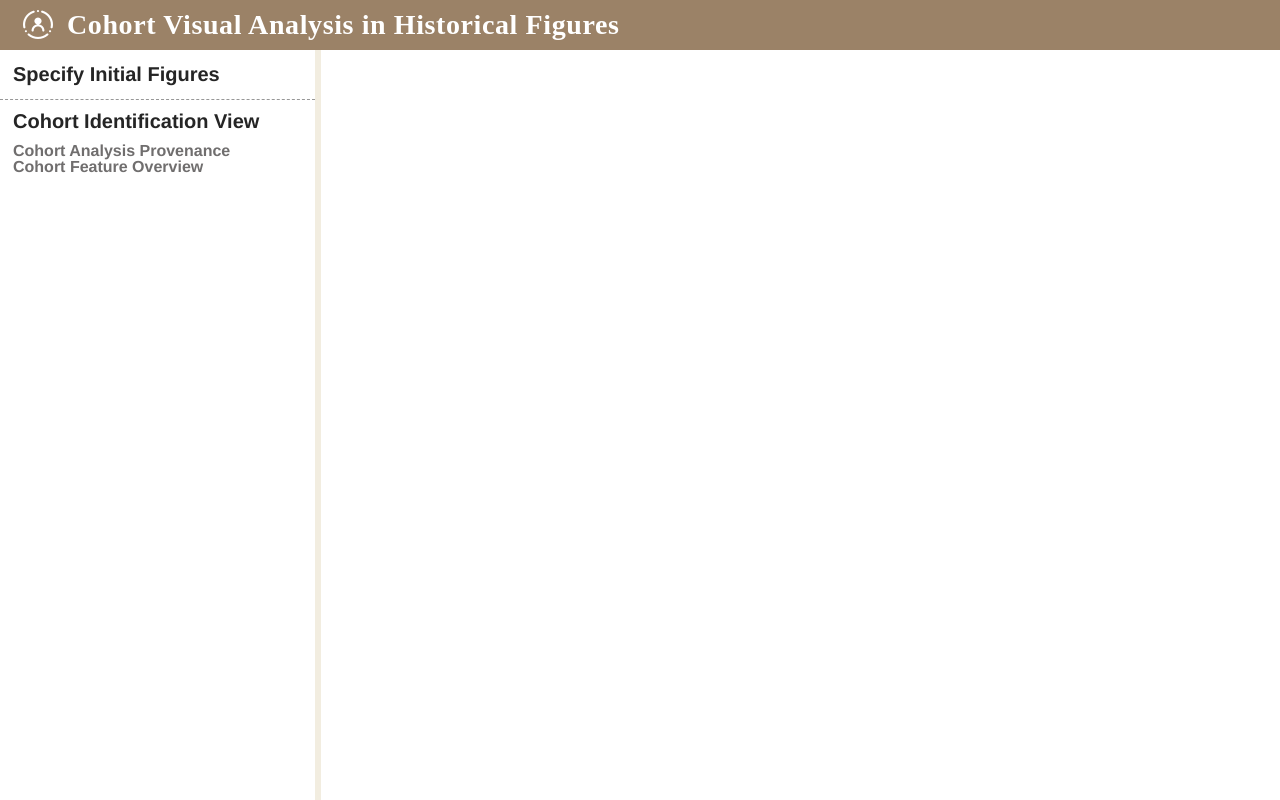
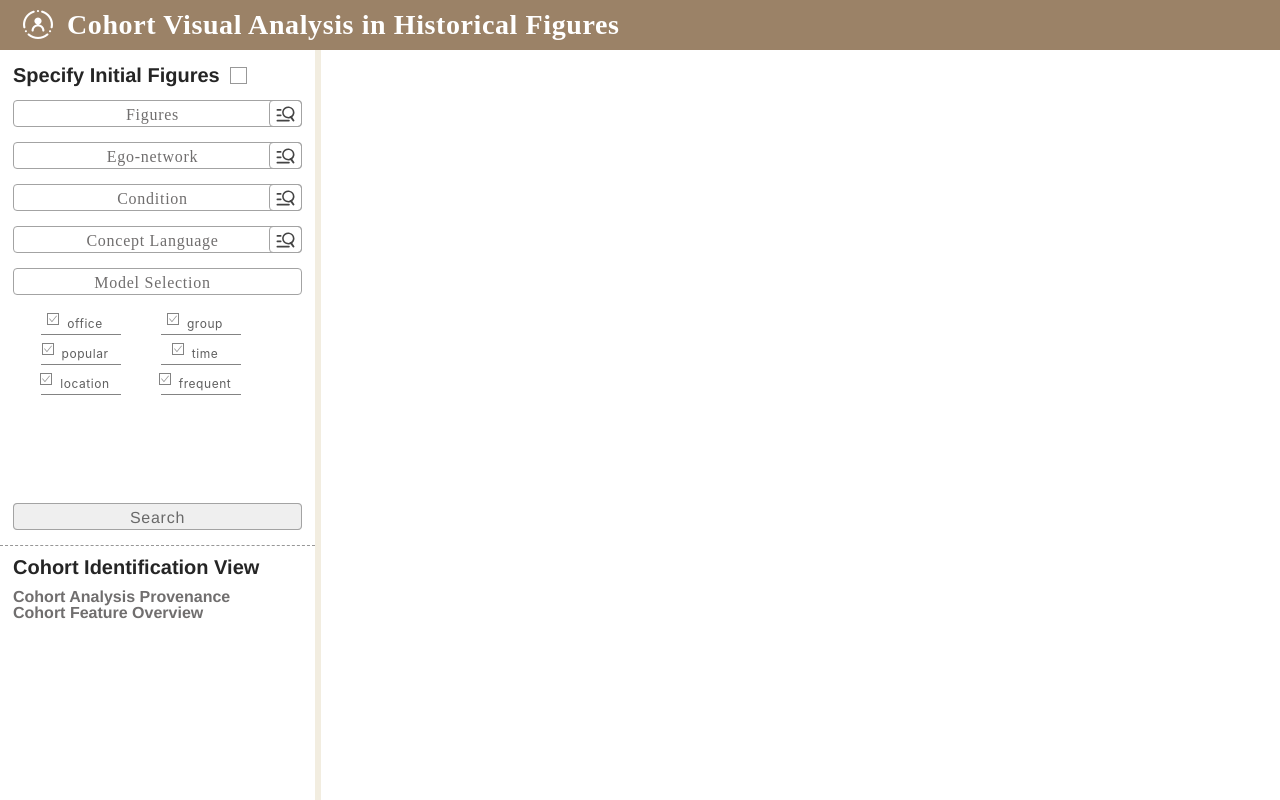
Before and after one commit to EmmaammE/CohortVA, a React (Create React App) app: page / in a window 1280 px wide. Shown: the top 800 px of the page. Built offline with nearby package versions, Linux system fonts and the light colour scheme.

Commit message:
feat: toggle search view

```diff
--- a/package.json
+++ b/package.json
@@ -10,6 +10,7 @@
     "@types/node": "^17.0.17",
     "@types/react": "^17.0.39",
     "@types/react-dom": "^17.0.11",
+    "antd": "^4.18.7",
     "eslint-plugin-react-hooks": "^4.3.0",
     "husky": "^4.3.4",
     "lint-staged": "^10.5.3",
--- a/src/index.css
+++ b/src/index.css
@@ -5,6 +5,7 @@ body {
     sans-serif;
   -webkit-font-smoothing: antialiased;
   -moz-osx-font-smoothing: grayscale;
+  background-color: #eee;
 }
 
 code {
--- a/src/pages/leftPanel/CohortSearch/index.scss
+++ b/src/pages/leftPanel/CohortSearch/index.scss
@@ -144,8 +144,9 @@
       border: 1px solid #838383;
       outline: none;
     }
-    // input[type='checkbox']:checked {
-    //   background: url('../../../assets/icons/check.svg') no-repeat center;
-    // }
+
+    input[type='checkbox']:checked {
+      background: url('../../../assets/icons/check.svg') no-repeat center;
+    }
   }
 }
--- a/src/pages/leftPanel/index.scss
+++ b/src/pages/leftPanel/index.scss
@@ -1,16 +1,31 @@
 #left-panel {
   $leftPadding: 13px;
 
-  // padding: 0 0 0 13px;
   .panel {
     background: #fff;
     padding: 0 0 0 $leftPadding;
   }
 
   .figures-view {
-    height: 50px;
     display: flex;
-    align-items: center;
+    flex-direction: column;
+    position: relative;
+
+    &--header {
+      height: 50px;
+      line-height: 50px;
+      display: flex;
+      align-items: center;
+    }
+
+    &--icon {
+      display: block;
+      margin: 10px;
+      width: 17px;
+      height: 17px;
+      border: 1px solid #989898;
+      cursor: pointer;
+    }
   }
 
   .identification-view {
--- a/src/pages/leftPanel/index.tsx
+++ b/src/pages/leftPanel/index.tsx
@@ -1,10 +1,22 @@
-import React from 'react';
+import React, { useCallback, useState } from 'react';
+import CohortSearcherPanel from './CohortSearch';
 import './index.scss';
 
-const LeftPanel = () => (
+const LeftPanel = () => {
+  const [show, setShow] = useState(true);
+
+  const toggleShow = useCallback(() => {
+    setShow(!show);
+  }, [show]);
+
+  return (
     <div id="left-panel">
       <div className="figures-view g-divider panel">
+        <div className="figures-view--header">
           <h2 className="g-title">Specify Initial Figures</h2>
+          <div className="figures-view--icon" onClick={toggleShow} />
+        </div>
+        {show && <CohortSearcherPanel />}
       </div>
 
       <div className="identification-view panel">
@@ -20,5 +32,6 @@ const LeftPanel = () => (
       </div>
     </div>
   );
+};
 
 export default LeftPanel;
```
Also changed, not shown: 2 other files (tests, documents, lock files or other folders). Lines whose indentation alone changed are shown as unchanged.
